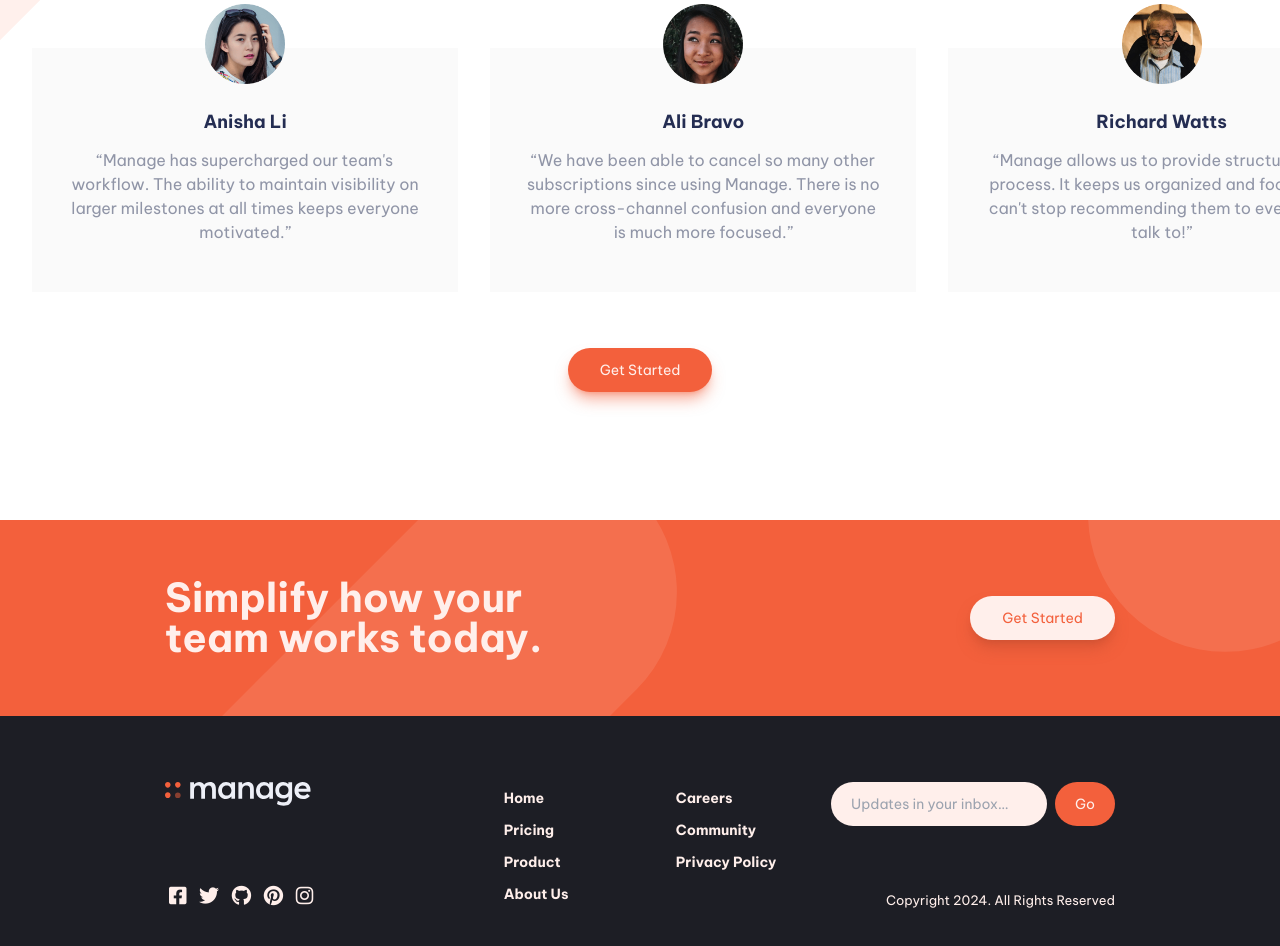
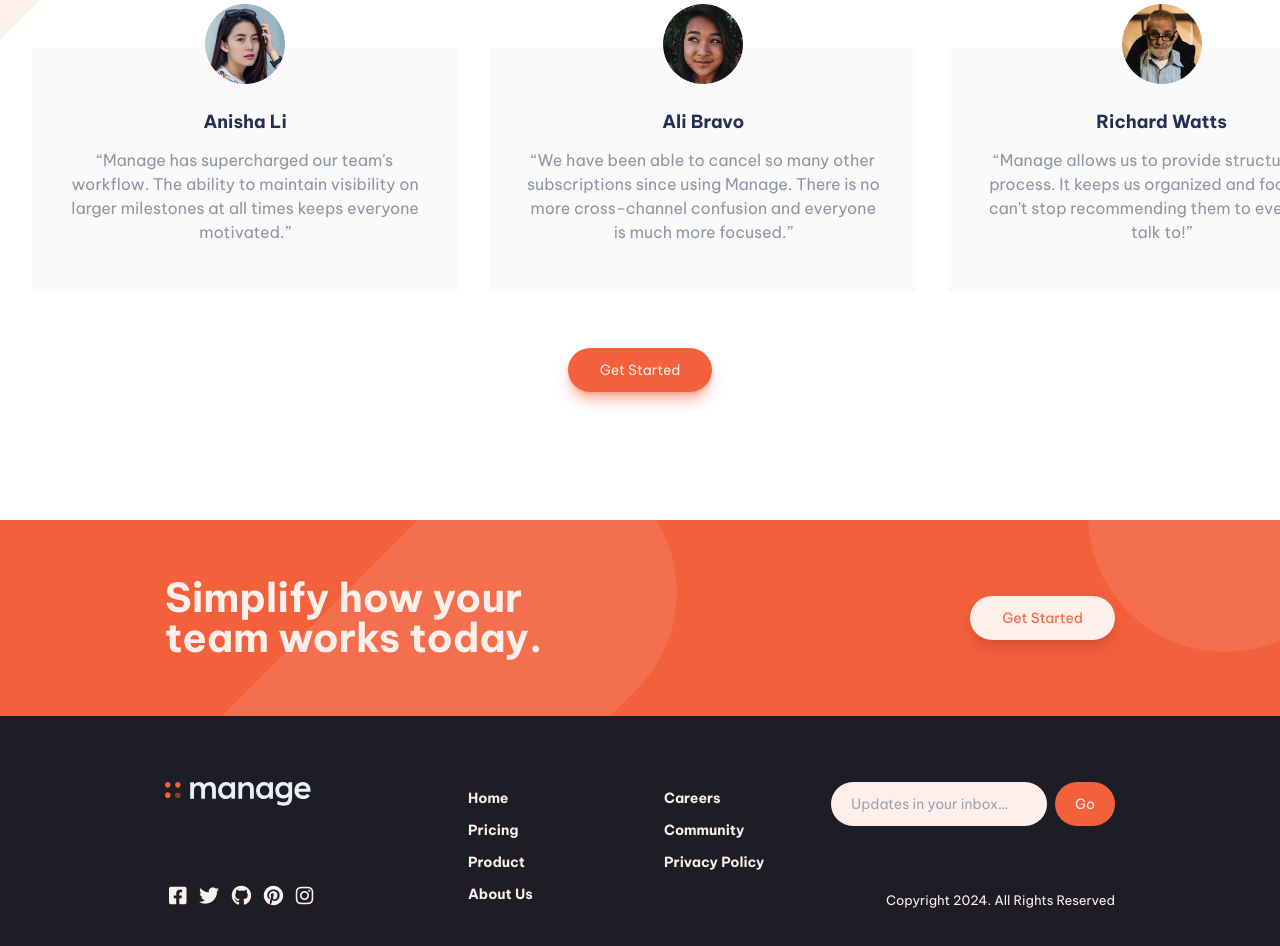
Before and after one commit to Professor1345/Manage, a website: page public/index.html in a window 1280 px wide. Shown: the part 1702-2648 px from the top of the page. Drawn offline with Linux system fonts and the light colour scheme.

Commit message:
Adjusted the basis of footer contents

```diff
--- a/src/input.css
+++ b/src/input.css
@@ -454,7 +454,7 @@
 
   .footerOne {
     @apply flex flex-col-reverse justify-between md:flex-col;
-    @apply basis-full md:basis-[26%] lg:basis-[30%];
+    @apply basis-full md:basis-[26%] lg:basis-[25%];
     /* @apply bg-green-800; */
     @apply items-center md:items-start;
     /* @apply my-2 md:my-0; */
@@ -489,7 +489,7 @@
   .footerNav {
     @apply flex flex-row justify-around sm:justify-between sm:mx-3 md:mx-0 md:justify-around;
     /* @apply bg-blue-800; */
-    @apply basis-full md:basis-[38%] lg:basis-[40%];
+    @apply basis-full md:basis-[38%] lg:basis-[45%];
     @apply my-4 md:my-0;
   }
 
```
Also changed, not shown: public/styles.css.
